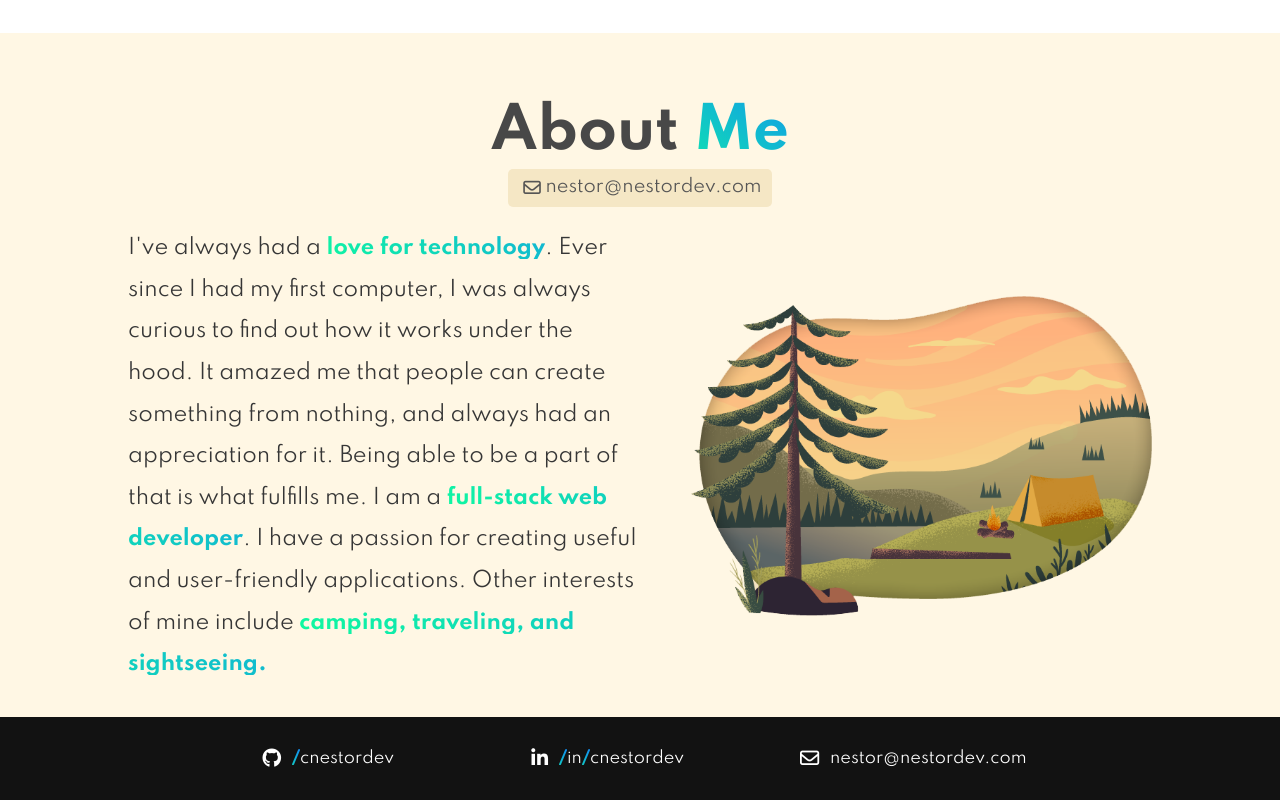
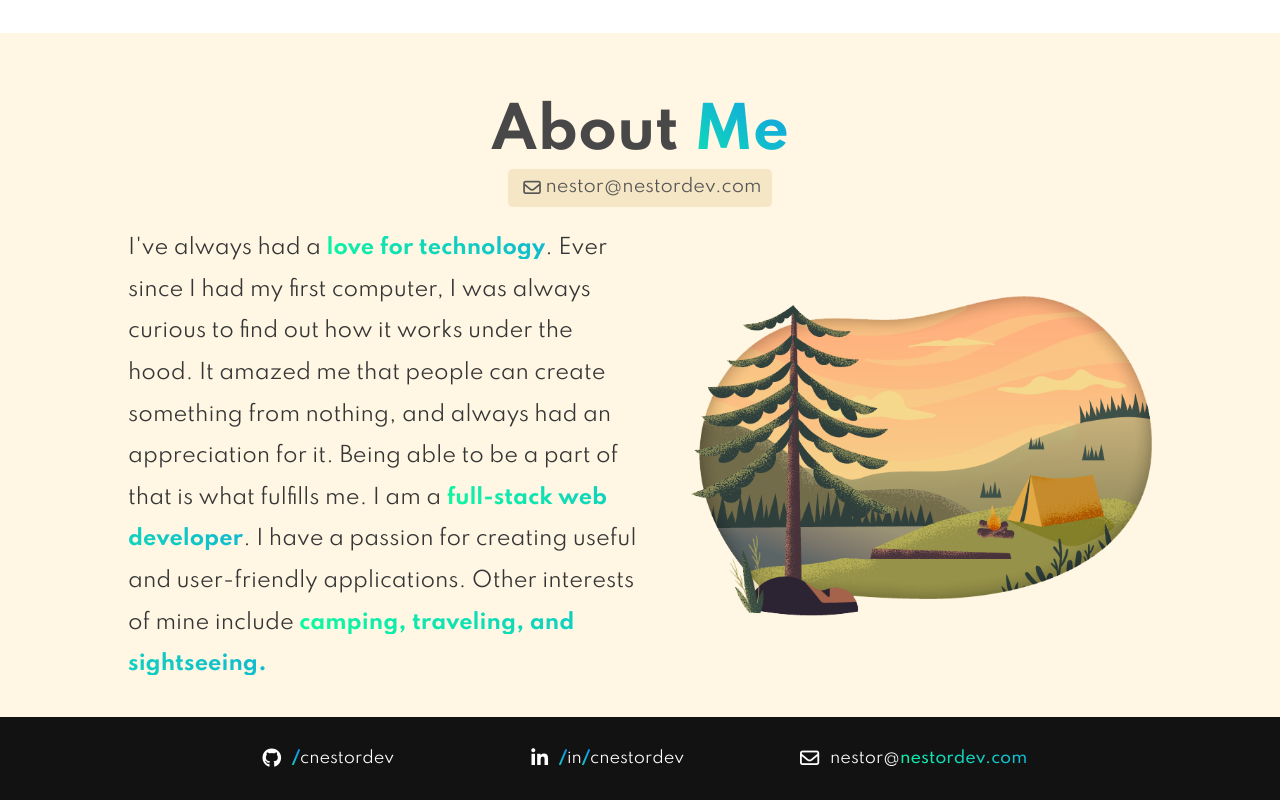
Before and after one commit to cnestordev/portfolio, a React (Create React App) app: page / in a window 1280 px wide. Shown: the part 2737-3537 px from the top of the page. Built offline with nearby package versions, Linux system fonts and the light colour scheme.

Commit message:
adds gradient to email

```diff
--- a/src/components/Footer.js
+++ b/src/components/Footer.js
@@ -27,7 +27,9 @@ const Footer = () => {
       </Item>
       <Item onClick={() => handleClick('mailto:nestor@nestordev.com')}>
         <i class="far fa-envelope"></i>
-        <p>nestor@nestordev.com</p>
+        <p>
+          nestor@<GradientText weight="normal">nestordev.com</GradientText>
+        </p>
       </Item>
     </Container>
   )
--- a/src/styles/index.js
+++ b/src/styles/index.js
@@ -11,5 +11,5 @@ export const GradientText = styled.span`
   position: relative;
   -webkit-background-clip: text;
   -webkit-text-fill-color: transparent;
-  font-weight: bold;
+  font-weight: ${props => (props.weight === 'normal' ? '500' : 'bold')};
 `
```
